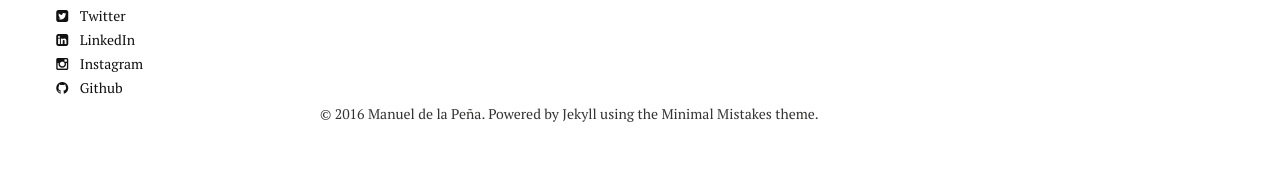
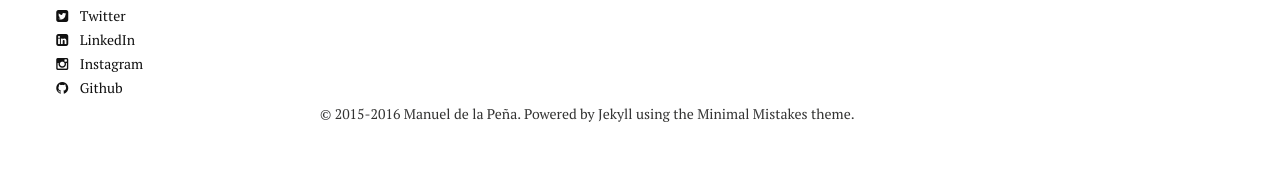
Before and after one commit to mdelapenya/mdelapenya.github.io, a Jekyll site: the page built from index.md, in a window 1280 px wide. Shown: the part 813-982 px from the top of the page. Built offline with Jekyll 4.4.1, drawn with Linux system fonts in a browser that asks for light colours; nearby versions of some CDN libraries.

Commit message:
Add starting year to footer

```diff
--- a/_includes/_footer.html
+++ b/_includes/_footer.html
@@ -12,4 +12,4 @@
 </div><!-- /.google-ads -->
 {% endif %}
 
-<span>&copy; {{ site.time | date: '%Y' }} {{ site.owner.name }}. Powered by <a href="http://jekyllrb.com" rel="nofollow">Jekyll</a> using the <a href="http://mademistakes.com/minimal-mistakes/" rel="nofollow">Minimal Mistakes</a> theme.</span>
+<span>&copy; 2015-{{ site.time | date: '%Y' }} {{ site.owner.name }}. Powered by <a href="http://jekyllrb.com" rel="nofollow">Jekyll</a> using the <a href="http://mademistakes.com/minimal-mistakes/" rel="nofollow">Minimal Mistakes</a> theme.</span>
```
